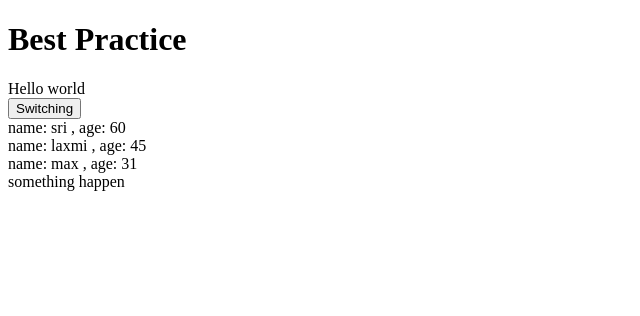
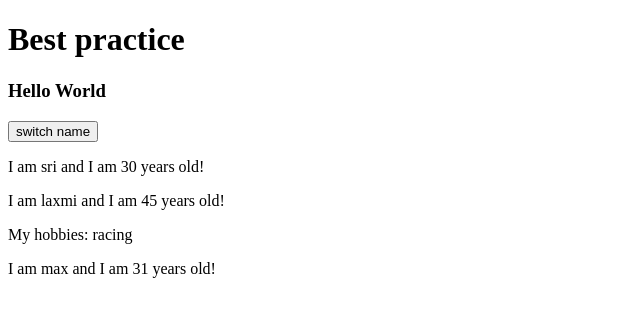
Before and after one commit to SRILAKSHMI576/React_Learnigs, a React (Create React App) app: page / in a window 1280 px wide. Shown: the top 316 px of the page, without its empty margins (0-640 px from the left). Built offline with nearby package versions, Linux system fonts and the light colour scheme.

Commit message:
Change class App component to functioal component using Hooks

```diff
--- a/src/App.js
+++ b/src/App.js
@@ -1,15 +1,35 @@
-import React from "react";
+import React, { useState } from "react";
 import SpaceX from "./Components/SpaceX";
 import PropsExample from "./Components/PropsEx1";
 import ClassPropsEx from "./Components/ClassPropsEx";
 import Person from "./UdemyCourse/Person";
 import ClassEx from "./UdemyCourse/ClassEx";
+import PersonDetails from "./UdemyCourse/PersonDetails";
 
 function App() {
+  const [personsState, setPersonsState] = useState({
+    person: [
+      { name: "sri", age: 30 },
+      { name: "laxmi", age: 45 },
+      { name: "max", age: 31 }
+    ],
+    otherState: "some other value"
+  });
+  console.log(personsState);
+  const switchHandler = () => {
+    setPersonsState({
+      person: [
+        { name: "srilakshmi", age: 60 },
+        { name: "laxmi", age: 45 },
+        { name: "max", age: 35 }
+      ]
+    });
+  };
+
   return (
     <div className="App">
-      <h1>Best Practice</h1>
-      <hi>Hello world</hi>
+      <h1>Best practice</h1>
+      <h3>Hello World</h3>
       {/* <SpaceX /> */}
       {/* <PropsExample name="Addition: " num={3 + 4}>
         <p>This is children Component</p>
@@ -38,7 +58,22 @@ function App() {
       {/* <Person />
       <Person />
       <Person /> */}
-      <ClassEx />
+      {/* <ClassEx name1="REACT" /> */}
+      <button onClick={switchHandler}>switch name</button>
+      <PersonDetails
+        name={personsState.person[0].name}
+        age={personsState.person[0].age}
+      />
+      <PersonDetails
+        name={personsState.person[1].name}
+        age={personsState.person[1].age}
+      >
+        My hobbies: racing
+      </PersonDetails>
+      <PersonDetails
+        name={personsState.person[2].name}
+        age={personsState.person[2].age}
+      />
     </div>
   );
 }
--- a/src/UdemyCourse/ClassEx.js
+++ b/src/UdemyCourse/ClassEx.js
@@ -43,6 +43,7 @@ class ClassEx extends React.Component {
         <br />
         name: {this.state.person[2].name} , age: {this.state.person[2].age}
         <br />
+        {this.props.name1} <br />
         <label onMouseOver={this.changeColor} style={style}>
           {this.state.otherDetail}
         </label>
--- /dev/null
+++ b/src/UdemyCourse/PersonDetails.js
@@ -0,0 +1,16 @@
+import React from "react";
+
+class PersonDetails extends React.Component {
+  render() {
+    return (
+      <div>
+        <p>
+          I am {this.props.name} and I am {this.props.age} years old!
+        </p>
+        <p>{this.props.children}</p>
+      </div>
+    );
+  }
+}
+
+export default PersonDetails;
```
